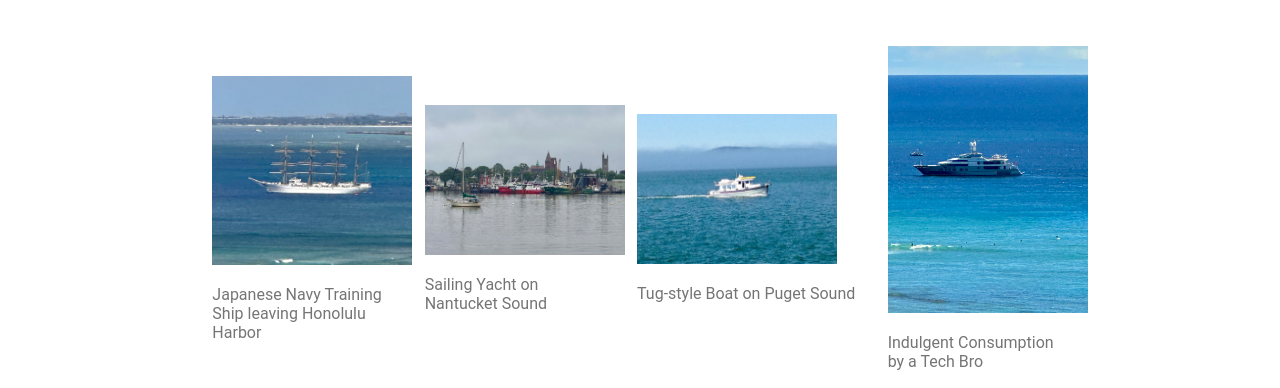
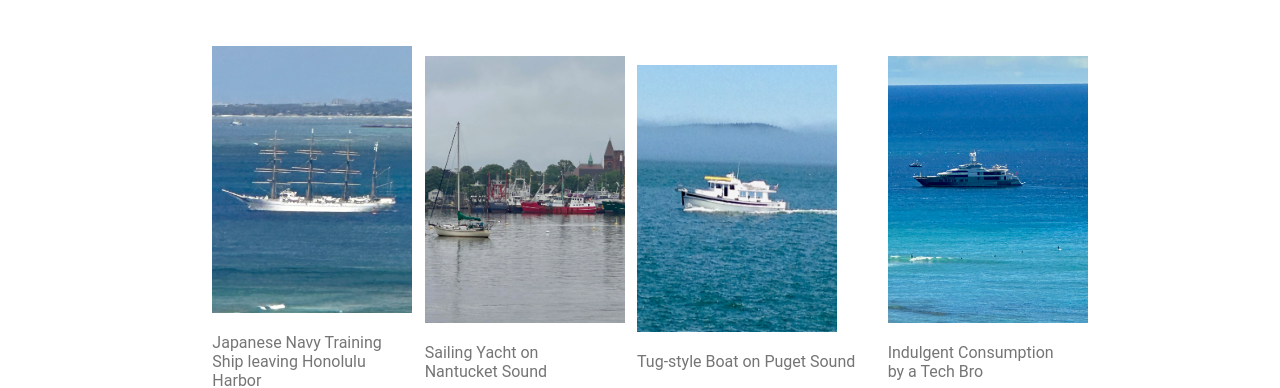
Before and after one commit to eghutchison/TOP-Landing-Page, a plain HTML site: page index.html in a window 1280 px wide. Shown: the part 599-987 px from the top of the page. Drawn offline with Linux system fonts and the light colour scheme.

Commit message:
Update Photos

```diff
--- a/index.html
+++ b/index.html
@@ -27,19 +27,19 @@
         <h2>Some other boats.</h2>
         <div class="section21">
             <div class="section211">
-                <img src="TOP-Web/Boat-HonoluluHarbor.jpg" alt="Sailing Ship exiting Honolulu Harbor" />
+                <img src="TOP-Web/Boat-HonoluluHarbor.jpeg" alt="Sailing Ship exiting Honolulu Harbor" />
                 <p>Japanese Navy Training Ship leaving Honolulu Harbor</p>
             </div>
             <div class="section211">
-                <img src="TOP-Web/Boat-NantucketSound.jpg" alt="Sailboat on Nantucket Sound" />
+                <img src="TOP-Web/Boat-NantucketSound.jpeg" alt="Sailboat on Nantucket Sound" />
                 <p>Sailing Yacht on Nantucket Sound</p>
             </div>
             <div class="section 211">
-                <img src="TOP-Web/Boat-PugetSound.jpg" alt="Rnager Tug on Puget Sound" />
+                <img src="TOP-Web/Boat-PugetSound.jpeg" alt="Rnager Tug on Puget Sound" />
                 <p>Tug-style Boat on Puget Sound</p>
             </div>
             <div class="section211">
-                <img src="TOP-Web/Boat-MamalaBay.jpg" alt="Yacht off Waikiki" />
+                <img src="TOP-Web/Boat-MamalaBay.jpeg" alt="Yacht off Waikiki" />
                 <p>Indulgent Consumption by a Tech Bro</p>
             </div>
         </div>
```
Also changed, not shown: TOP-Web/Boat-HonoluluHarbor.jpeg (added), TOP-Web/Boat-HonoluluHarbor.jpg (deleted), TOP-Web/Boat-MamalaBay.jpeg (added), TOP-Web/Boat-MamalaBay.jpg (deleted), TOP-Web/Boat-NantucketSound.jpeg (added), TOP-Web/Boat-NantucketSound.jpg (deleted), TOP-Web/Boat-PugetSound.jpeg (added), TOP-Web/Boat-PugetSound.jpg (deleted).
